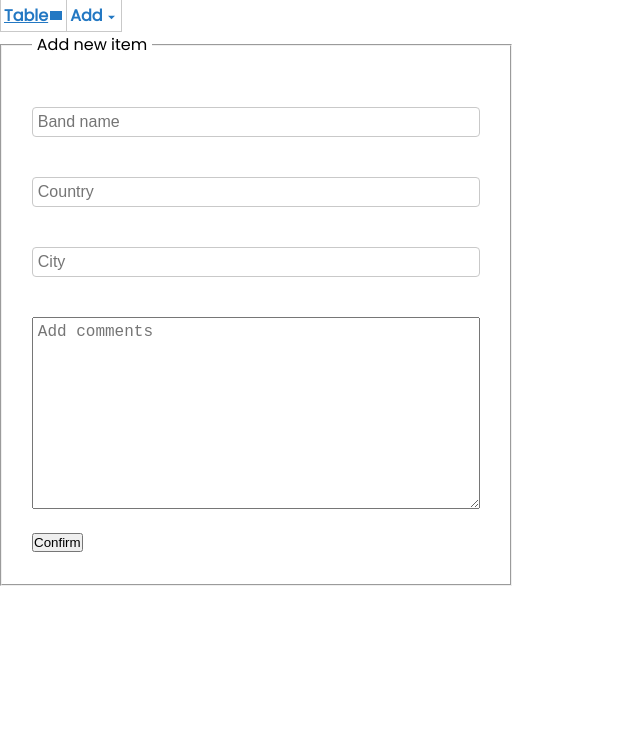
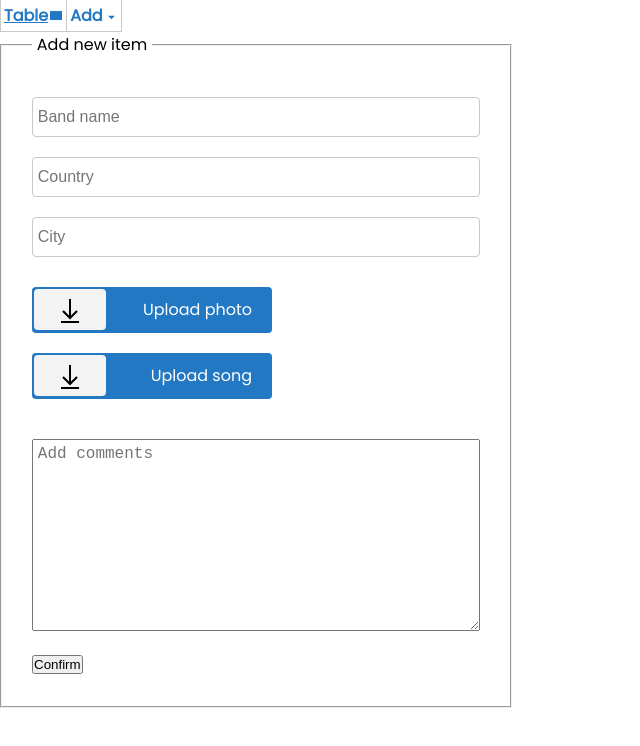
Before and after one commit to YauheniMel/Table, a React (Create React App) app in the folder table/: page /add in a window 1280 px wide. Shown: the top 746 px of the page, without its empty margins (0-640 px from the left). Built offline with nearby package versions, Linux system fonts and the light colour scheme; grey boxes are pictures that could not be loaded.

Commit message:
refactor: update default style input file

```diff
--- a/table/src/components/atoms/Checkbox/Checkbox.module.scss
+++ b/table/src/components/atoms/Checkbox/Checkbox.module.scss
@@ -28,7 +28,7 @@
       width: 16px;
       height: 16px;
       border: 1px solid $gray-2;
-      border-radius: 5px;
+      border-radius: 4px;
     }
 
     &::after {
--- a/table/src/components/atoms/InputFile/InputFile.jsx
+++ b/table/src/components/atoms/InputFile/InputFile.jsx
@@ -1,3 +1,14 @@
+import styles from './InputFile.module.scss';
+import iconDownloadUrl from '../../../assets/icons/download.svg';
+
 export default function InputFile({ title, name }) {
-  return <input type="file" placeholder={title} name={name} />;
+  return (
+    <label className={styles.wrapper}>
+      <input type="file" name={name} id={name} />
+        <span className={styles.icon}>
+          <img src={iconDownloadUrl} alt="" />
+        </span>
+        <span className={styles.title}>{title}</span>
+    </label>
+  );
 }
--- /dev/null
+++ b/table/src/components/atoms/InputFile/InputFile.module.scss
@@ -0,0 +1,49 @@
+@import '../../../style/colors';
+
+.wrapper {
+  position: relative;
+  cursor: pointer;
+  text-align: center;
+  margin: 20px 0;
+  max-width: 240px;
+  border-radius: 4px;
+  background-color: $primary;
+  color: $white;
+
+  input {
+    width: 100%;
+    opacity: 0;
+    padding: 10px;
+    margin: 0;
+  }
+
+  span {
+    display: inline-block;
+    height: 90%;
+    position: absolute;
+    padding: 0 20px;
+  }
+
+  .icon {
+    top: 2px;
+    padding-top: 6px;
+    left: 2px;
+    background-color: $gray-1;
+    border-radius: 4px;
+  }
+
+  .title {
+    top: 10px;
+    right: 0;
+  }
+
+  &:hover {
+    background-color: $gray-2;
+    color: $black;
+
+    .icon {
+      margin: 0 1px;
+      box-shadow: inset 0 0 2px 1px $black;
+    }
+  }
+}
--- a/table/src/components/layout/FormPageLayout/FormPageLayout.jsx
+++ b/table/src/components/layout/FormPageLayout/FormPageLayout.jsx
@@ -33,12 +33,14 @@ export default function FormPageLayout({ handleChangeInput, onSubmit, state }) {
             value={state.city}
           />
         </label>
-        {/* <label>
-          <InputFile name="photo" title="Upload photo" />
-        </label>
-        <label>
-          <InputFile name="song" title="Upload song" />
-        </label> */}
+        <InputFile
+          name="photo"
+          title="Upload photo"
+        />
+        <InputFile
+          name="song"
+          title="Upload song"
+        />
         <label>
           <TextArea
             name="comment"
--- a/table/src/components/layout/FormPageLayout/FormPageLayout.module.scss
+++ b/table/src/components/layout/FormPageLayout/FormPageLayout.module.scss
@@ -2,9 +2,9 @@
   max-width: 40%;
   padding: 30px;
 
-  input {
-    margin: 20px 0;
-    height: 30px;
+  input:not([type="file"]) {
+    margin: 10px 0;
+    height: 40px;
     width: 100%;
   }
 }
```
Also changed, not shown: table/src/assets/icons/download.svg (added).
